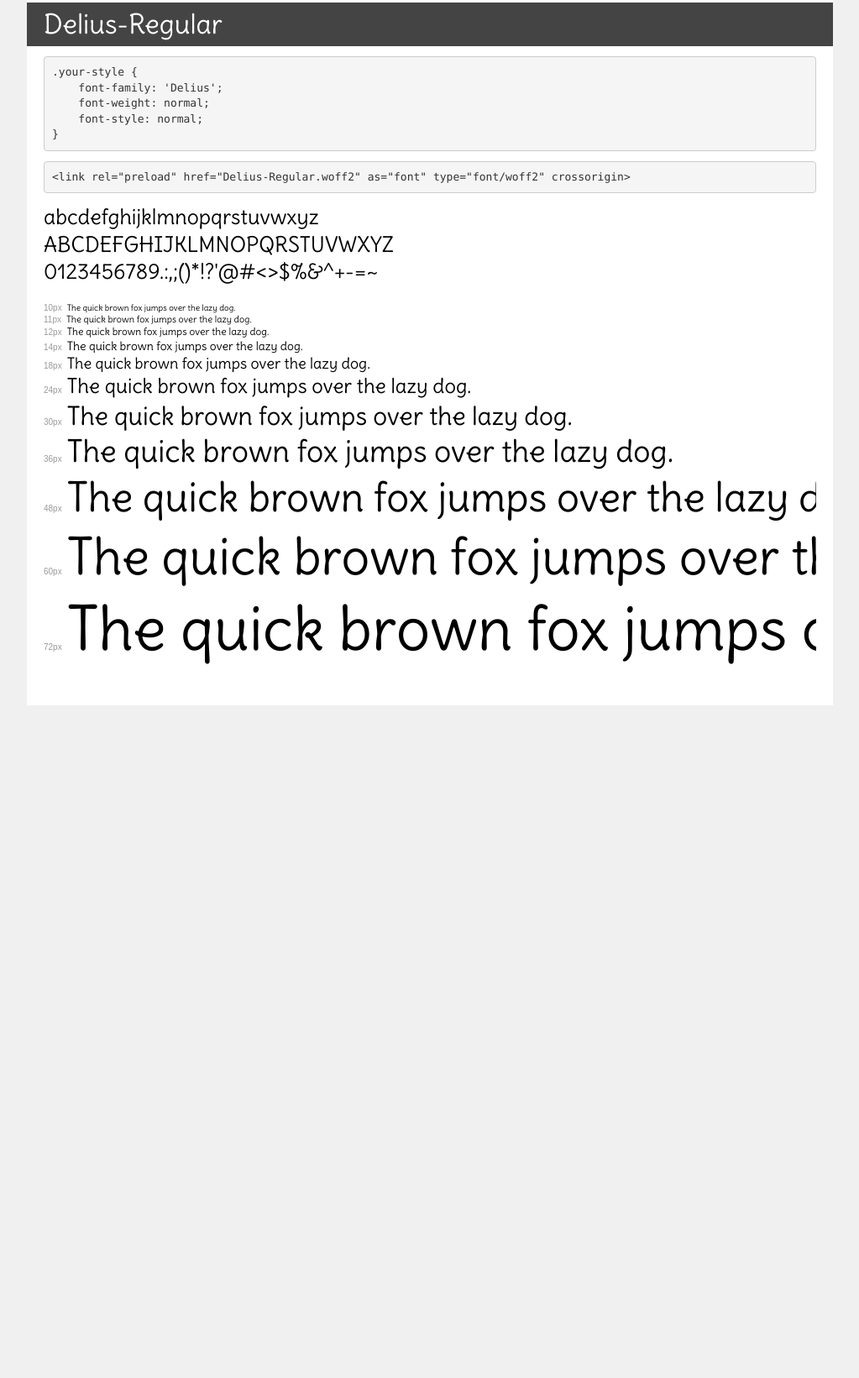
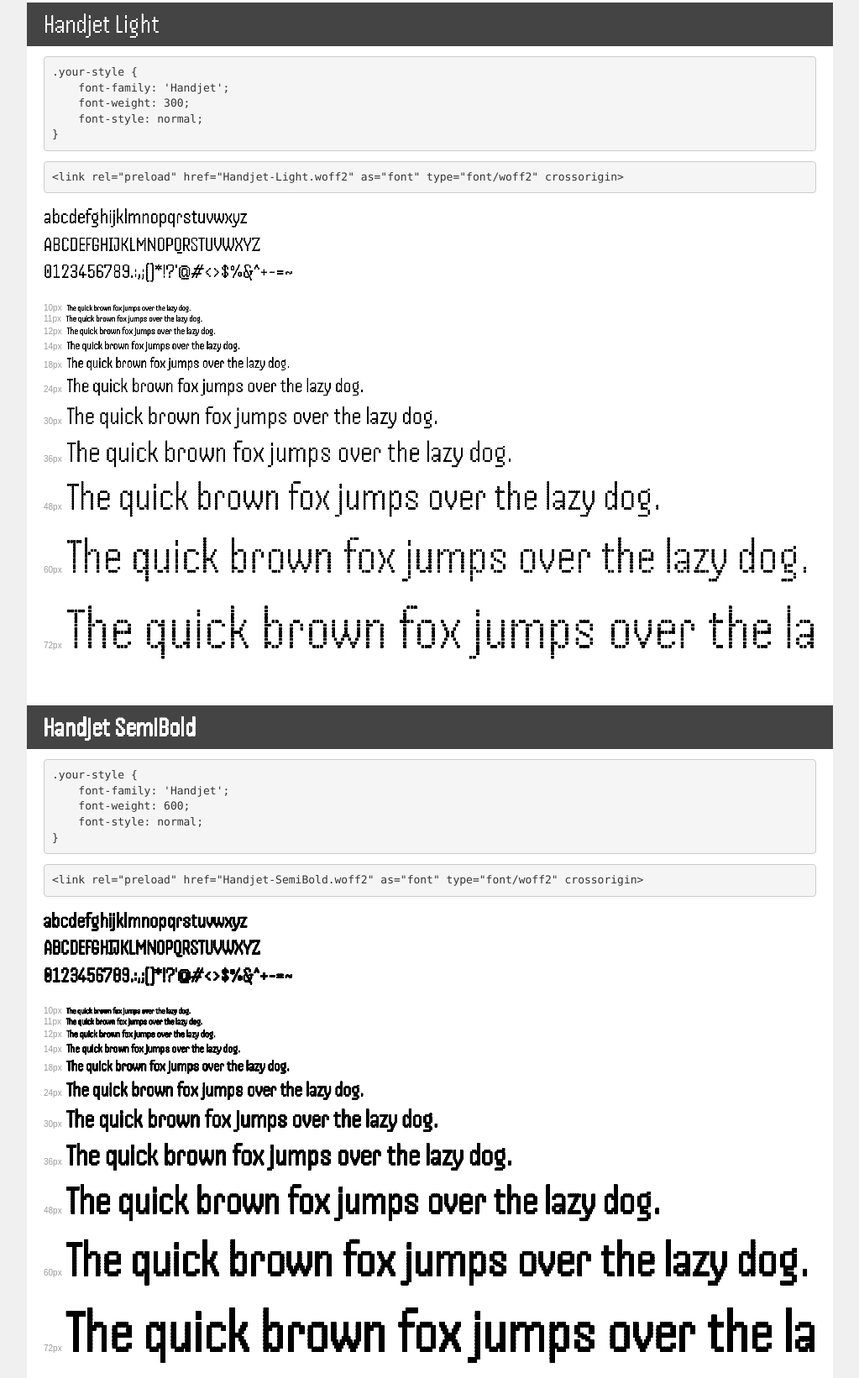
Before and after one commit to RezaAlam20/weatherApp, a website built with webpack: page src/fonts/demo.html in a window 1280 px wide. Shown: the part 17-1658 px from the top of the page at 84% size, without its empty margins (128-1151 px from the left). Before the commit the page ends 857 px from the top, so only its background shows below. Built offline with nearby package versions, Linux system fonts and the light colour scheme.

Commit message:
new font

```diff
--- a/src/fonts/demo.html
+++ b/src/fonts/demo.html
@@ -159,15 +159,73 @@
 <body>
 <div class="page">
     <div class="demo">
-        <h1 style="font-family: 'Delius'; font-weight: normal; font-style: normal;">Delius-Regular</h1>
+        <h1 style="font-family: 'Handjet'; font-weight: 300; font-style: normal;">Handjet Light</h1>
         <pre title="Usage">.your-style {
-    font-family: 'Delius';
-    font-weight: normal;
+    font-family: 'Handjet';
+    font-weight: 300;
     font-style: normal;
 }</pre>
         <pre title="Preload (optional)">
-&lt;link rel=&quot;preload&quot; href=&quot;Delius-Regular.woff2&quot; as=&quot;font&quot; type=&quot;font/woff2&quot; crossorigin&gt;</pre>
-        <div class="font-container" style="font-family: 'Delius'; font-weight: normal; font-style: normal;">
+&lt;link rel=&quot;preload&quot; href=&quot;Handjet-Light.woff2&quot; as=&quot;font&quot; type=&quot;font/woff2&quot; crossorigin&gt;</pre>
+        <div class="font-container" style="font-family: 'Handjet'; font-weight: 300; font-style: normal;">
+            <p class="letters">
+                abcdefghijklmnopqrstuvwxyz<br>
+ABCDEFGHIJKLMNOPQRSTUVWXYZ<br>
+                0123456789.:,;()*!?'@#&lt;&gt;$%&^+-=~
+            </p>
+            <p class="s10" style="font-size: 10px;">The quick brown fox jumps over the lazy dog.</p>
+            <p class="s11" style="font-size: 11px;">The quick brown fox jumps over the lazy dog.</p>
+            <p class="s12" style="font-size: 12px;">The quick brown fox jumps over the lazy dog.</p>
+            <p class="s14" style="font-size: 14px;">The quick brown fox jumps over the lazy dog.</p>
+            <p class="s18" style="font-size: 18px;">The quick brown fox jumps over the lazy dog.</p>
+            <p class="s24" style="font-size: 24px;">The quick brown fox jumps over the lazy dog.</p>
+            <p class="s30" style="font-size: 30px;">The quick brown fox jumps over the lazy dog.</p>
+            <p class="s36" style="font-size: 36px;">The quick brown fox jumps over the lazy dog.</p>
+            <p class="s48" style="font-size: 48px;">The quick brown fox jumps over the lazy dog.</p>
+            <p class="s60" style="font-size: 60px;">The quick brown fox jumps over the lazy dog.</p>
+            <p class="s72" style="font-size: 72px;">The quick brown fox jumps over the lazy dog.</p>
+        </div>
+    </div>
+
+    <div class="demo">
+        <h1 style="font-family: 'Handjet'; font-weight: 600; font-style: normal;">Handjet SemiBold</h1>
+        <pre title="Usage">.your-style {
+    font-family: 'Handjet';
+    font-weight: 600;
+    font-style: normal;
+}</pre>
+        <pre title="Preload (optional)">
+&lt;link rel=&quot;preload&quot; href=&quot;Handjet-SemiBold.woff2&quot; as=&quot;font&quot; type=&quot;font/woff2&quot; crossorigin&gt;</pre>
+        <div class="font-container" style="font-family: 'Handjet'; font-weight: 600; font-style: normal;">
+            <p class="letters">
+                abcdefghijklmnopqrstuvwxyz<br>
+ABCDEFGHIJKLMNOPQRSTUVWXYZ<br>
+                0123456789.:,;()*!?'@#&lt;&gt;$%&^+-=~
+            </p>
+            <p class="s10" style="font-size: 10px;">The quick brown fox jumps over the lazy dog.</p>
+            <p class="s11" style="font-size: 11px;">The quick brown fox jumps over the lazy dog.</p>
+            <p class="s12" style="font-size: 12px;">The quick brown fox jumps over the lazy dog.</p>
+            <p class="s14" style="font-size: 14px;">The quick brown fox jumps over the lazy dog.</p>
+            <p class="s18" style="font-size: 18px;">The quick brown fox jumps over the lazy dog.</p>
+            <p class="s24" style="font-size: 24px;">The quick brown fox jumps over the lazy dog.</p>
+            <p class="s30" style="font-size: 30px;">The quick brown fox jumps over the lazy dog.</p>
+            <p class="s36" style="font-size: 36px;">The quick brown fox jumps over the lazy dog.</p>
+            <p class="s48" style="font-size: 48px;">The quick brown fox jumps over the lazy dog.</p>
+            <p class="s60" style="font-size: 60px;">The quick brown fox jumps over the lazy dog.</p>
+            <p class="s72" style="font-size: 72px;">The quick brown fox jumps over the lazy dog.</p>
+        </div>
+    </div>
+
+    <div class="demo">
+        <h1 style="font-family: 'Handjet'; font-weight: 500; font-style: normal;">Handjet Medium</h1>
+        <pre title="Usage">.your-style {
+    font-family: 'Handjet';
+    font-weight: 500;
+    font-style: normal;
+}</pre>
+        <pre title="Preload (optional)">
+&lt;link rel=&quot;preload&quot; href=&quot;Handjet-Medium.woff2&quot; as=&quot;font&quot; type=&quot;font/woff2&quot; crossorigin&gt;</pre>
+        <div class="font-container" style="font-family: 'Handjet'; font-weight: 500; font-style: normal;">
             <p class="letters">
                 abcdefghijklmnopqrstuvwxyz<br>
 ABCDEFGHIJKLMNOPQRSTUVWXYZ<br>
--- a/src/fonts/stylesheet.css
+++ b/src/fonts/stylesheet.css
@@ -1,8 +1,26 @@
 @font-face {
-    font-family: 'Delius';
-    src: url('Delius-Regular.woff2') format('woff2'),
-        url('Delius-Regular.woff') format('woff');
-    font-weight: normal;
+    font-family: 'Handjet';
+    src: url('Handjet-Light.woff2') format('woff2'),
+        url('Handjet-Light.woff') format('woff');
+    font-weight: 300;
     font-style: normal;
     font-display: swap;
 }
+
+@font-face {
+    font-family: 'Handjet';
+    src: url('Handjet-SemiBold.woff2') format('woff2'),
+        url('Handjet-SemiBold.woff') format('woff');
+    font-weight: 600;
+    font-style: normal;
+    font-display: swap;
+}
+
+@font-face {
+    font-family: 'Handjet';
+    src: url('Handjet-Medium.woff2') format('woff2'),
+        url('Handjet-Medium.woff') format('woff');
+    font-weight: 500;
+    font-style: normal;
+    font-display: swap;
+}
```
Also changed, not shown: src/fonts/Delius-Regular.woff (deleted), src/fonts/Delius-Regular.woff2 (deleted), src/fonts/Handjet-Light.woff (added), src/fonts/Handjet-Light.woff2 (added), src/fonts/Handjet-Medium.woff (added), src/fonts/Handjet-Medium.woff2 (added), src/fonts/Handjet-SemiBold.woff (added), src/fonts/Handjet-SemiBold.woff2 (added).
